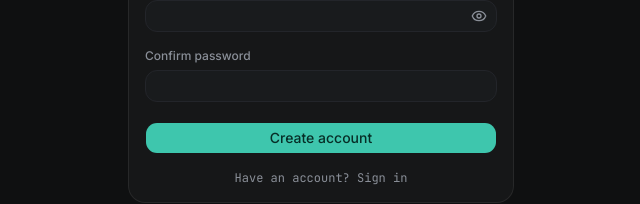
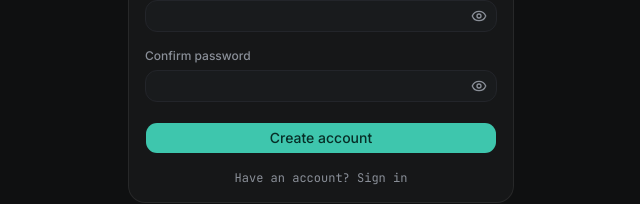
Before and after one commit to JovenWu/iori, a Next.js app in the folder frontend/: page /login in a window 1280 px wide. Both pictures are taken after a click on the button "No account? Create one". Shown: the part 463-667 px from the top of the page, without its empty margins (319-959 px from the left). Built offline with nearby package versions, Linux system fonts and the light colour scheme; no server answers.

Commit message:
phase 17: confirm field gets its own show/hide eye

```diff
--- a/frontend/app/(auth)/login/page.tsx
+++ b/frontend/app/(auth)/login/page.tsx
@@ -24,6 +24,7 @@
   const [password, setPassword] = useState("");
   const [confirm, setConfirm] = useState("");
   const [showPassword, setShowPassword] = useState(false);
+  const [showConfirm, setShowConfirm] = useState(false);
   const [error, setError] = useState<string | null>(null);
   const [busy, setBusy] = useState(false);
 
@@ -139,14 +140,31 @@
                   >
                     Confirm password
                   </Label>
+                  <div className="relative">
                     <Input
                       id="confirm"
-                    type={showPassword ? "text" : "password"}
+                      type={showConfirm ? "text" : "password"}
                       autoComplete="new-password"
                       value={confirm}
                       onChange={(e) => setConfirm(e.target.value)}
+                      className="pr-9"
                       required
                     />
+                    <button
+                      type="button"
+                      onClick={() => setShowConfirm((v) => !v)}
+                      aria-label={
+                        showConfirm ? "Hide password" : "Show password"
+                      }
+                      className="absolute right-2.5 top-1/2 -translate-y-1/2 cursor-pointer text-muted-foreground transition-colors hover:text-foreground"
+                    >
+                      {showConfirm ? (
+                        <EyeOffIcon className="size-4" />
+                      ) : (
+                        <EyeIcon className="size-4" />
+                      )}
+                    </button>
+                  </div>
                 </div>
               )}
               {error && (
```
Lines whose indentation alone changed are shown as unchanged.
